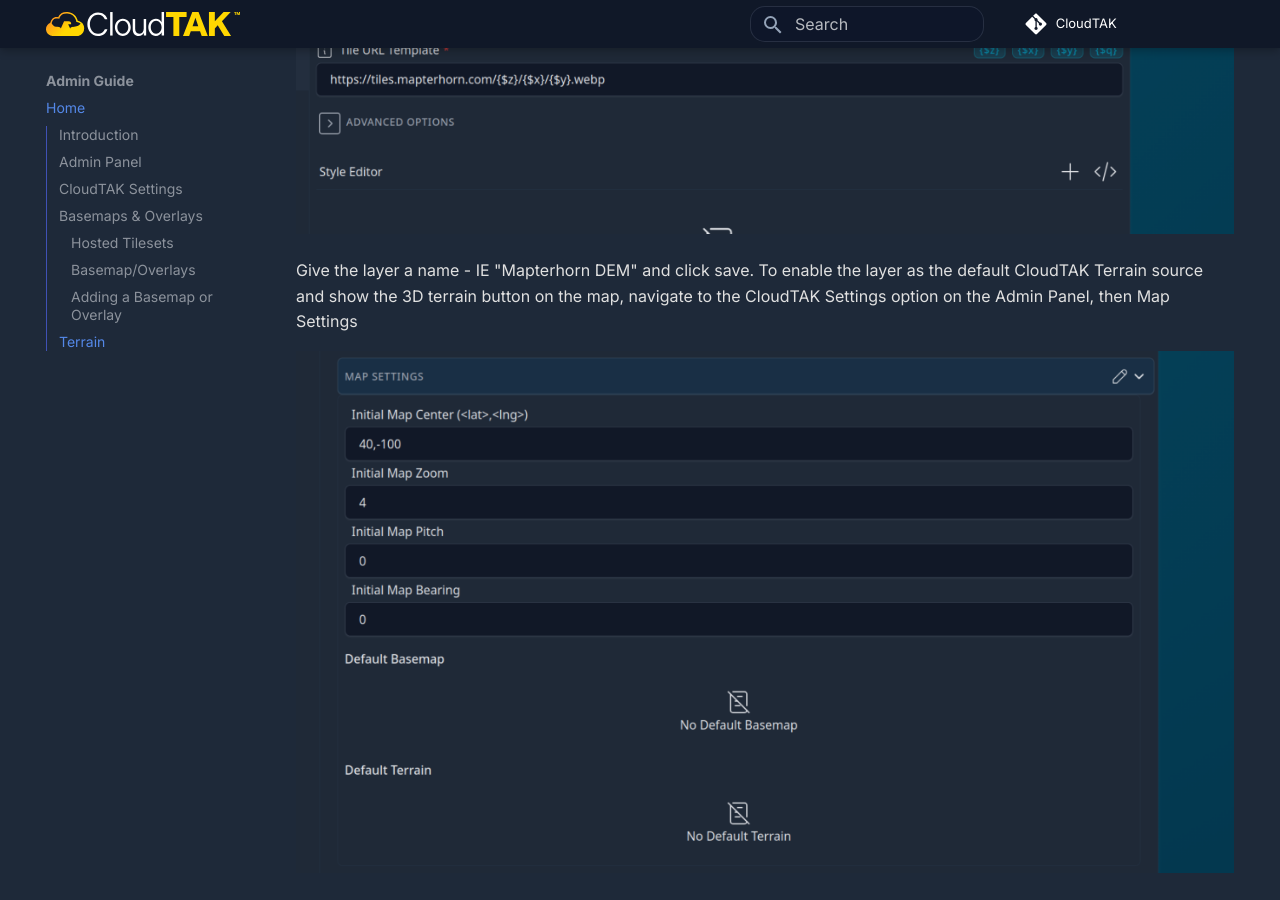
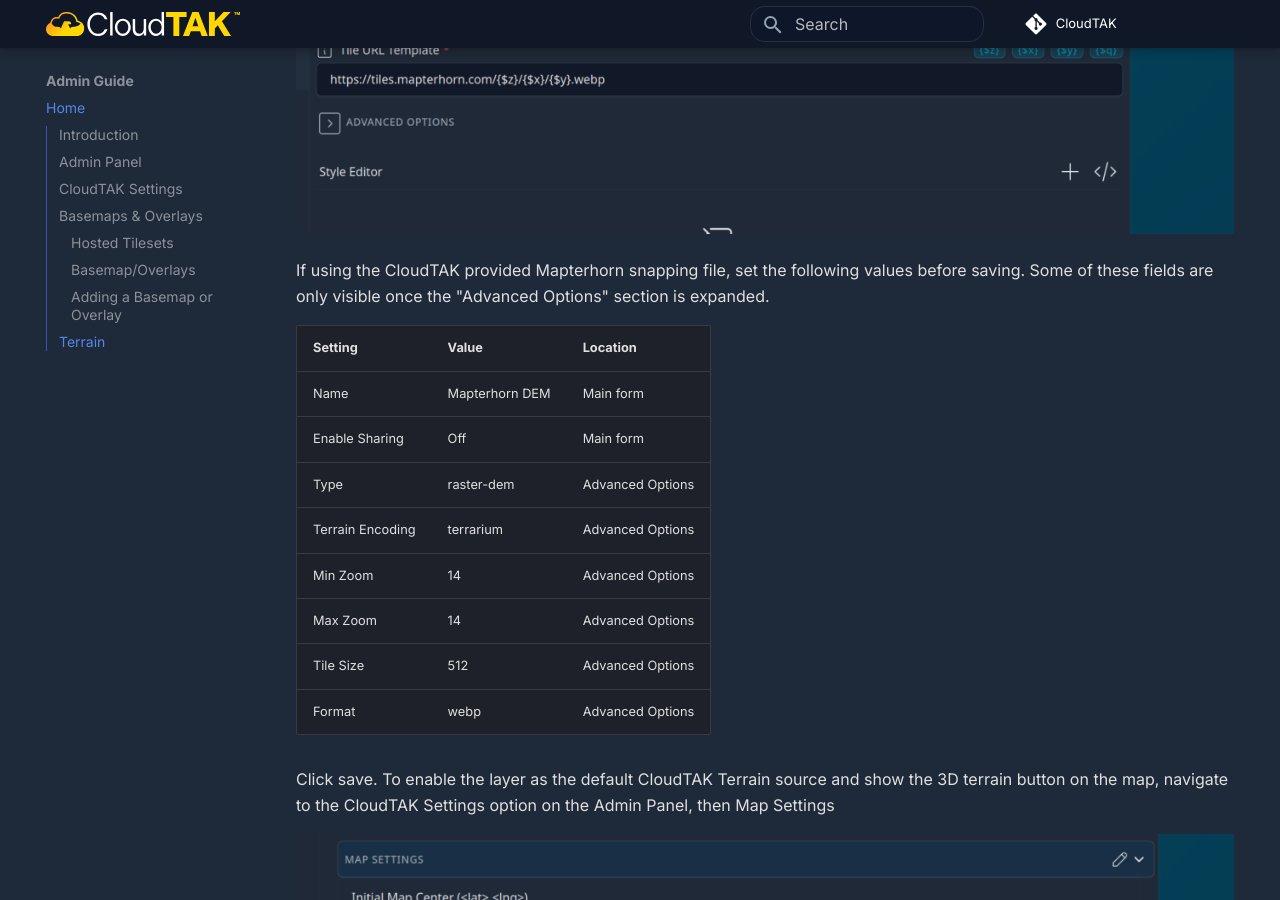
Before and after one commit to dfpc-coe/CloudTAK-Docs, an MkDocs documentation site: the page built from docs/admin.md, in a window 1280 px wide and 900 px high, scrolled down 10003 px. Built offline with MkDocs 1.6.1 and Material for MkDocs 9.7.7, drawn with Linux system fonts in a browser that asks for light colours; comment, search, counter and statistics services are not loaded.

Commit message:
Update Values

```diff
--- a/docs/admin.md
+++ b/docs/admin.md
@@ -135,7 +135,20 @@
 
 <img src="../assets/2026-05-20-14-19-54-image.png" title="" alt="" data-align="center">
 
-Give the layer a name - IE "Mapterhorn DEM" and click save. To enable the layer as the default CloudTAK Terrain source and show the 3D terrain button on the map, navigate to the CloudTAK Settings option on the Admin Panel, then Map Settings
+If using the CloudTAK provided Mapterhorn snapping file, set the following values before saving. Some of these fields are only visible once the "Advanced Options" section is expanded.
+
+| Setting          | Value       | Location         |
+| ---------------- | ----------- | ---------------- |
+| Name              | Mapterhorn DEM | Main form      |
+| Enable Sharing    | Off         | Main form         |
+| Type              | raster-dem  | Advanced Options  |
+| Terrain Encoding  | terrarium   | Advanced Options  |
+| Min Zoom          | 14          | Advanced Options  |
+| Max Zoom          | 14          | Advanced Options  |
+| Tile Size         | 512         | Advanced Options  |
+| Format            | webp        | Advanced Options  |
+
+Click save. To enable the layer as the default CloudTAK Terrain source and show the 3D terrain button on the map, navigate to the CloudTAK Settings option on the Admin Panel, then Map Settings
 
 <img src="../assets/2026-05-20-14-21-12-image.png" title="" alt="" data-align="center">
 
```
